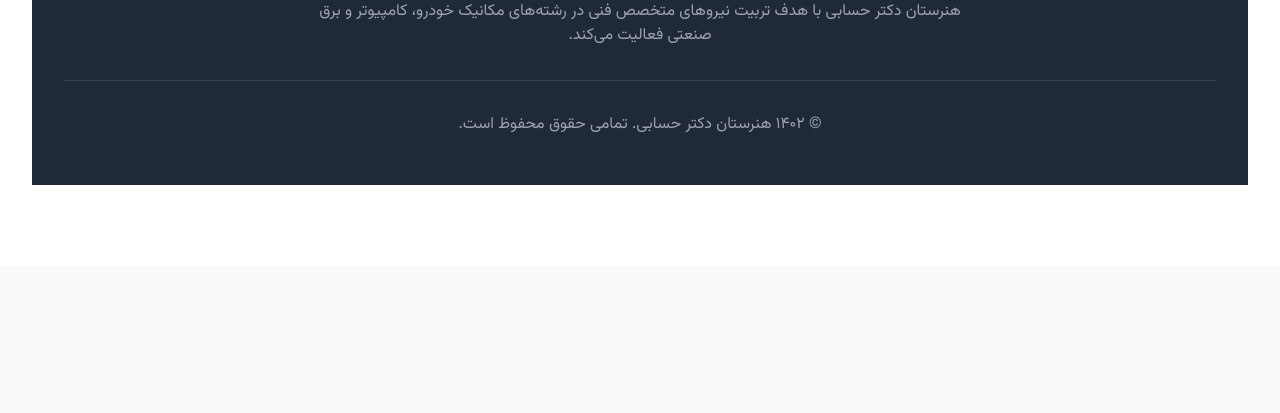
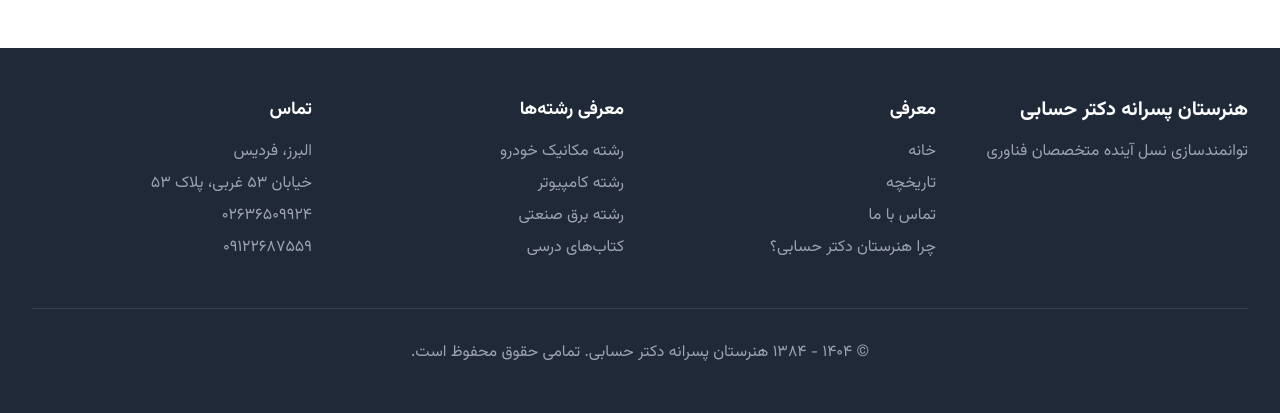
Before and after one commit to lakhimself/hesabiSchoolProject, a plain HTML site: page electronics.html in a window 1280 px wide. Shown: the part 2312-2725 px from the top of the page. Before the commit the page ends 2577 px from the top, so only its background shows below. Drawn offline with nearby package versions, Linux system fonts and the light colour scheme.

Commit message:
fixed elec page

```diff
--- a/electronics.html
+++ b/electronics.html
@@ -11,6 +11,13 @@
         body {
             font-family: 'Vazirmatn', sans-serif;
             scroll-behavior: smooth;
+            display: flex;
+            flex-direction: column;
+            min-height: 100vh;
+        }
+
+        .main-content {
+            flex: 1;
         }
 
         .section-padding {
@@ -45,6 +52,7 @@
         </div>
     </header>
 
+    <div class="main-content pt-16">
         <!-- Hero Section -->
         <section class="pt-32 pb-20 bg-gradient-to-r from-blue-50 to-indigo-50">
             <div class="max-w-7xl mx-auto px-4 sm:px-6 lg:px-8 text-center">
@@ -72,16 +80,19 @@
                     <div>
                         <h2 class="text-3xl md:text-4xl font-bold text-gray-900 mb-6">معرفی رشته برق صنعتی</h2>
                         <p class="text-lg text-gray-600 mb-6">
-                        رشته برق صنعتی یکی از رشته‌های کلیدی و پرکاربرد در هنرستان‌های ایران است که دانش‌آموزان را برای
+                            رشته برق صنعتی یکی از رشته‌های کلیدی و پرکاربرد در هنرستان‌های ایران است که دانش‌آموزان را
+                            برای
                             طراحی، نصب، راه‌اندازی و نگهداری سیستم‌های الکتریکی صنعتی آماده می‌سازد.
                         </p>
                         <p class="text-lg text-gray-600 mb-6">
-                        این رشته با توجه به پیشرفت صنایع الکترونیکی و برق در ایران و نیاز روزافزون به متخصصان این حوزه،
+                            این رشته با توجه به پیشرفت صنایع الکترونیکی و برق در ایران و نیاز روزافزون به متخصصان این
+                            حوزه،
                             اهمیت ویژه‌ای پیدا کرده است. دانش‌آموزان این رشته با مفاهیم مدارهای الکتریکی، کنترل صنعتی،
                             موتورهای الکتریکی و تجهیزات صنعتی آشنا می‌شوند.
                         </p>
                         <p class="text-lg text-gray-600">
-                        فارغ‌التحصیلان این رشته می‌توانند در کارخانجات صنعتی، نیروگاه‌ها، شرکت‌های خدمات برق، شرکت‌های
+                            فارغ‌التحصیلان این رشته می‌توانند در کارخانجات صنعتی، نیروگاه‌ها، شرکت‌های خدمات برق،
+                            شرکت‌های
                             خصوصی و یا به‌صورت مستقل فعالیت کنند.
                         </p>
                     </div>
@@ -262,25 +273,53 @@
                         </div>
                     </div>
                 </div>
+            </div>
+        </section>
+    </div>
 
-
-    <!-- Footer -->
-    <footer class="bg-gray-800 text-white py-12">
+    <!-- Full Width Footer -->
+    <footer class="bg-gray-800 text-white py-12 w-full">
         <div class="max-w-7xl mx-auto px-4 sm:px-6 lg:px-8">
-            <div class="text-center">
-                <div class="flex items-center justify-center mb-4">
-                    <div class="w-8 h-8 bg-blue-600 rounded-lg flex items-center justify-center">
-                        <span class="text-white font-bold">د</span>
+            <div class="grid grid-cols-1 md:grid-cols-4 gap-8">
+                <div>
+                    <div class="flex items-center mb-4">
+                        <span class="ml-2 text-xl font-bold">هنرستان پسرانه دکتر حسابی</span>
                     </div>
-                    <span class="mr-2 text-xl font-bold">هنرستان دکتر حسابی</span>
+                    <p class="text-gray-400">
+                        توانمندسازی نسل آینده متخصصان فناوری
+                    </p>
                 </div>
-                <p class="text-gray-400 max-w-2xl mx-auto">
-                    هنرستان دکتر حسابی با هدف تربیت نیروهای متخصص فنی در رشته‌های مکانیک خودرو، کامپیوتر و برق صنعتی
-                    فعالیت می‌کند.
-                </p>
-                <div class="border-t border-gray-700 mt-8 pt-8 text-center text-gray-400">
-                    <p>&copy; ۱۴۰۲ هنرستان دکتر حسابی. تمامی حقوق محفوظ است.</p>
+                <div>
+                    <h3 class="text-lg font-semibold mb-4">معرفی</h3>
+                    <ul class="space-y-2 text-gray-400">
+                        <li><a href="#home" class="hover:text-white transition-colors">خانه</a></li>
+                        <li><a href="#history" class="hover:text-white transition-colors">تاریخچه</a></li>
+                        <li><a href="#contact" class="hover:text-white transition-colors">تماس با ما</a></li>
+                        <li><a href="#about" class="hover:text-white transition-colors">چرا هنرستان دکتر حسابی؟</a></li>
+                    </ul>
                 </div>
+                <div>
+                    <h3 class="text-lg font-semibold mb-4">معرفی رشته‌ها</h3>
+                    <ul class="space-y-2 text-gray-400">
+                        <li><a href="#" class="hover:text-white transition-colors">رشته مکانیک خودرو</a></li>
+                        <li><a href="#" class="hover:text-white transition-colors">رشته کامپیوتر</a></li>
+                        <li><a href="#" class="hover:text-white transition-colors">رشته برق صنعتی</a></li>
+                        <li><a href="http://www.chap.sch.ir/" class="hover:text-white transition-colors">کتاب‌های
+                                درسی</a></li>
+                    </ul>
+                </div>
+                <div>
+                    <h3 class="text-lg font-semibold mb-4">تماس</h3>
+                    <ul class="space-y-2 text-gray-400">
+                        <li>البرز، فردیس</li>
+                        <li>خیابان ۵۳ غربی، پلاک ۵۳</li>
+                        <li>۰۲۶۳۶۵۰۹۹۲۴</li>
+                        <li>۰۹۱۲۲۶۸۷۵۵۹</li>
+                    </ul>
+                </div>
+            </div>
+            <div class="border-t border-gray-700 mt-12 pt-8 text-center text-gray-400">
+                <p>&copy; ۱۴۰۴ - ۱۳۸۴ هنرستان پسرانه دکتر حسابی. تمامی حقوق محفوظ است.</p>
             </div>
         </div>
     </footer>
```
Lines whose indentation alone changed are shown as unchanged.
